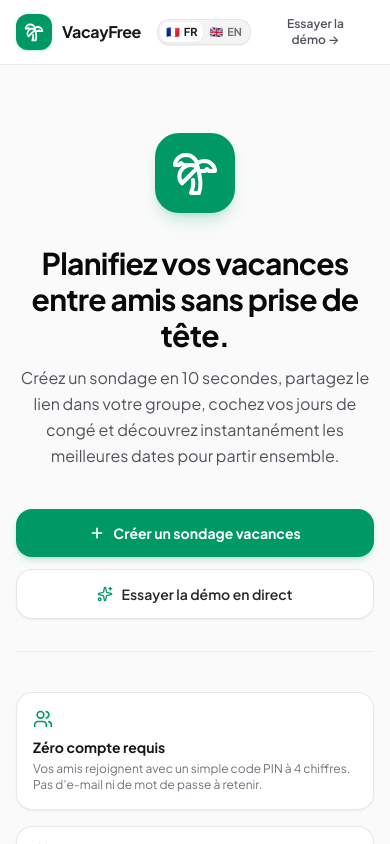
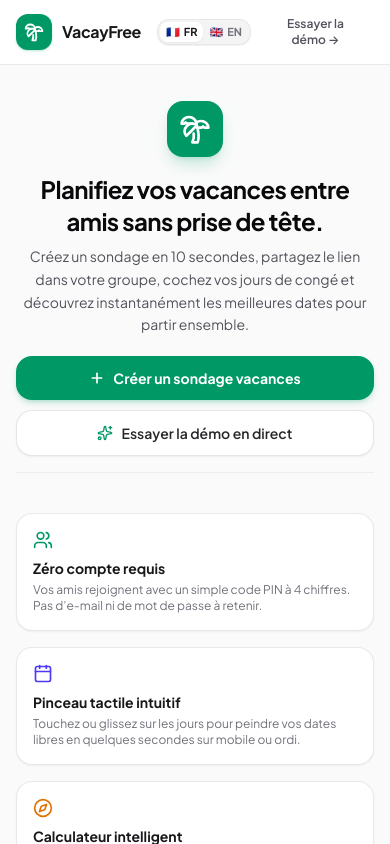
Before and after one commit to Seuguhfr/vacayfree, a React (Vite) app: page / in a window 390 px wide. Shown: the top 844 px of the page. Built offline with nearby package versions, Linux system fonts and the light colour scheme.

Commit message:
fix(mobile): fit landing CTAs above fold on 667px, make demo banner non-sticky and compact

```diff
--- a/src/App.tsx
+++ b/src/App.tsx
@@ -447,29 +447,29 @@
         </div>
       )}
 
-      <main className="flex-1 max-w-5xl w-full mx-auto px-4 sm:px-6 pt-5 sm:pt-6">
+      <main className="flex-1 max-w-5xl w-full mx-auto px-4 sm:px-6 pt-3 sm:pt-6">
         {!eventData ? (
           /* Landing Hero View */
-          <div className="max-w-2xl mx-auto text-center py-12 sm:py-20 space-y-8 animate-in fade-in duration-300">
-            <div className="inline-flex p-4 rounded-3xl bg-emerald-600 text-white shadow-lg shadow-emerald-600/20">
-              <Palmtree className="w-12 h-12 stroke-[2]" />
+          <div className="max-w-2xl mx-auto text-center py-4 sm:py-16 my-2 sm:my-8 space-y-4 sm:space-y-8 animate-in fade-in duration-300">
+            <div className="inline-flex p-3 sm:p-4 rounded-2xl sm:rounded-3xl bg-emerald-600 text-white shadow-lg shadow-emerald-600/20">
+              <Palmtree className="w-8 h-8 sm:w-12 sm:h-12 stroke-[2]" />
             </div>
 
-            <div className="space-y-3">
-              <h1 className="text-3xl sm:text-5xl font-extrabold tracking-tight text-zinc-950">
+            <div className="space-y-2 sm:space-y-3">
+              <h1 className="text-2xl sm:text-4xl font-extrabold tracking-tight text-zinc-950">
                 {t.heroTitle}
               </h1>
-              <p className="text-base sm:text-lg text-zinc-600 max-w-lg mx-auto leading-relaxed">
+              <p className="text-sm sm:text-lg text-zinc-600 max-w-lg mx-auto leading-relaxed">
                 {t.heroSubtitle}
               </p>
             </div>
 
             {/* Clear Primary & Secondary Actions */}
-            <div className="flex flex-col sm:flex-row items-center justify-center gap-3 pt-2">
+            <div className="flex flex-col sm:flex-row items-center justify-center gap-2.5 sm:gap-3 pt-1 sm:pt-2">
               <button
                 type="button"
                 onClick={() => setIsCreateOpen(true)}
-                className="w-full sm:w-auto inline-flex items-center justify-center gap-2 px-6 py-3.5 rounded-2xl text-sm font-bold bg-emerald-600 text-white hover:bg-emerald-700 active:scale-[0.98] transition-all cursor-pointer shadow-md shadow-emerald-600/20"
+                className="w-full sm:w-auto inline-flex items-center justify-center gap-2 px-6 py-3 sm:py-3.5 rounded-2xl text-sm font-bold bg-emerald-600 text-white hover:bg-emerald-700 active:scale-[0.98] transition-all cursor-pointer shadow-md shadow-emerald-600/20"
               >
                 <Plus className="w-4 h-4 stroke-[2.5]" />
                 <span>{t.createPollBtn}</span>
@@ -478,7 +478,7 @@
               <button
                 type="button"
                 onClick={handleLoadDemo}
-                className="w-full sm:w-auto inline-flex items-center justify-center gap-2 px-6 py-3.5 rounded-2xl text-sm font-semibold bg-white text-zinc-800 border border-zinc-200/90 hover:bg-zinc-100/80 active:scale-[0.98] transition-all cursor-pointer shadow-xs"
+                className="w-full sm:w-auto inline-flex items-center justify-center gap-2 px-6 py-3 sm:py-3.5 rounded-2xl text-sm font-semibold bg-white text-zinc-800 border border-zinc-200/90 hover:bg-zinc-100/80 active:scale-[0.98] transition-all cursor-pointer shadow-xs"
               >
                 <Sparkles className="w-4 h-4 text-emerald-600" />
                 <span>{t.tryDemoBtn}</span>
--- a/src/components/Header.tsx
+++ b/src/components/Header.tsx
@@ -27,8 +27,9 @@
   const isDemo = event?.id === 'demo-summer-trip';
 
   return (
-    <header className="sticky top-0 z-30 bg-white/95 backdrop-blur-md border-b border-zinc-200/80 transition-all">
-      <div className="max-w-7xl mx-auto px-4 sm:px-6 h-16 flex items-center justify-between gap-4">
+    <>
+      <header className="sticky top-0 z-30 bg-white/95 backdrop-blur-md border-b border-zinc-200/80 transition-all">
+        <div className="max-w-7xl mx-auto px-4 sm:px-6 h-16 flex items-center justify-between gap-4">
         {/* Brand / Home link */}
         <div className="flex items-center gap-3">
           <button
@@ -132,28 +133,21 @@
           )}
         </div>
       </div>
+    </header>
 
-      {/* Demo notification banner if in demo */}
+      {/* Non-sticky Demo notification banner (scrolls naturally out of the way) */}
       {isDemo && (
-        <div className="bg-amber-50/90 border-t border-amber-200/70 px-4 py-1.5 text-center text-xs text-amber-900 flex items-center justify-center gap-2">
+        <div className="bg-amber-50/95 border-b border-amber-200/70 px-4 py-1.5 text-center text-xs text-amber-900 flex flex-wrap items-center justify-center gap-1.5">
           <span>{t.demoBannerText}</span>
           <button
             type="button"
             onClick={onOpenNewTrip}
-            className="underline font-semibold hover:text-amber-950 ml-1 cursor-pointer"
+            className="underline font-semibold hover:text-amber-950 ml-1 cursor-pointer whitespace-nowrap"
           >
             {t.demoBannerCreate}
           </button>
-          <span className="text-amber-300">•</span>
-          <button
-            type="button"
-            onClick={onGoHome}
-            className="underline hover:text-amber-950 cursor-pointer"
-          >
-            {t.demoBannerHome}
-          </button>
         </div>
       )}
-    </header>
+    </>
   );
 };
```
